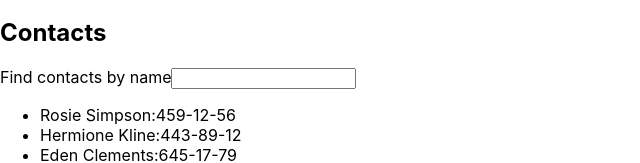
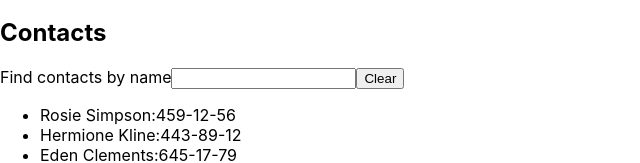
Before and after one commit to BondAndrii/goit-react-rhw-02-phonebook, a React (Create React App) app: page / in a window 1280 px wide. Shown: the part 216-379 px from the top of the page, without its empty margins (0-640 px from the left). Built offline with nearby package versions, Linux system fonts and the light colour scheme.

Commit message:
add clear-button

```diff
--- a/src/components/App.jsx
+++ b/src/components/App.jsx
@@ -30,7 +30,7 @@ export class App extends Component {
       number,
     }
     this.setState(prevState => ({ contacts: [ ...prevState.contacts, contact,] }))
-    console.log(this.state);
+    // console.log(this.state);
   }
   handleFilter = (event) => {
     const { value } = event.currentTarget;
@@ -41,6 +41,9 @@ export class App extends Component {
     const normalFilter = filter.toLowerCase();
     return contacts.filter(contact => contact.name.toLowerCase().includes(normalFilter));
   }
+  onClear = () => {
+    this.setState({filter:''})
+  }
   render() {
     const { filter} = this.state;
     const forPrint = this.makeFilterList();
@@ -49,8 +52,8 @@ export class App extends Component {
         <h1>Phonebook</h1>
         <ContactForm onSubmit={this.addNewContact} />
         <h2>Contacts</h2>
-        <Filter value={filter} onChange={this.handleFilter} />
-        <ContactList contacts={forPrint} filter={filter } onChange={this.handleFilter} />
+        <Filter value={filter} onChange={this.handleFilter} onClear={this.onClear } />
+        <ContactList contacts={forPrint} value={filter } onChange={this.handleFilter} />
     </div>
   );
   }
--- a/src/components/ContactForm/ContactForm.jsx
+++ b/src/components/ContactForm/ContactForm.jsx
@@ -25,8 +25,9 @@ export class ContactForm extends Component {
 
     }
     reset = () => {
-    this.setState({name: '' })
-  }
+    this.setState({name: '', number: '' })
+    }
+
     render() {
         const { name, number } = this.state;
     return (
--- a/src/components/Filter/Filter.jsx
+++ b/src/components/Filter/Filter.jsx
@@ -1,10 +1,12 @@
 import React from "react";
 
-export const Filter = ({filter, onChange}) => {
+export const Filter = ({ value, onChange, onClear }) => {
     return (
-        <label>Find contacts by name
-            <input value={filter} onChange={onChange}/>
-        </label>
-
+        <>
+            <label>Find contacts by name
+                <input value={value} onChange={onChange}/>
+            </label>
+            <button type="button" onClick={onClear}>Clear</button>
+        </>
     )
 }
```
